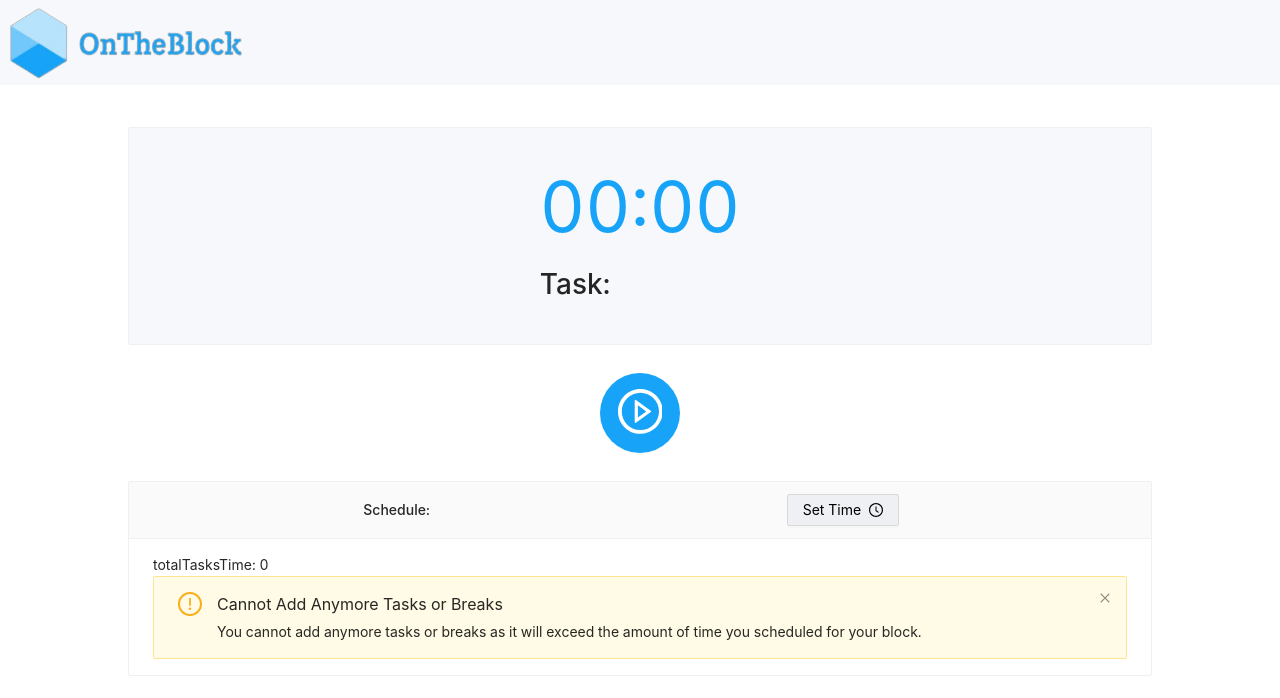
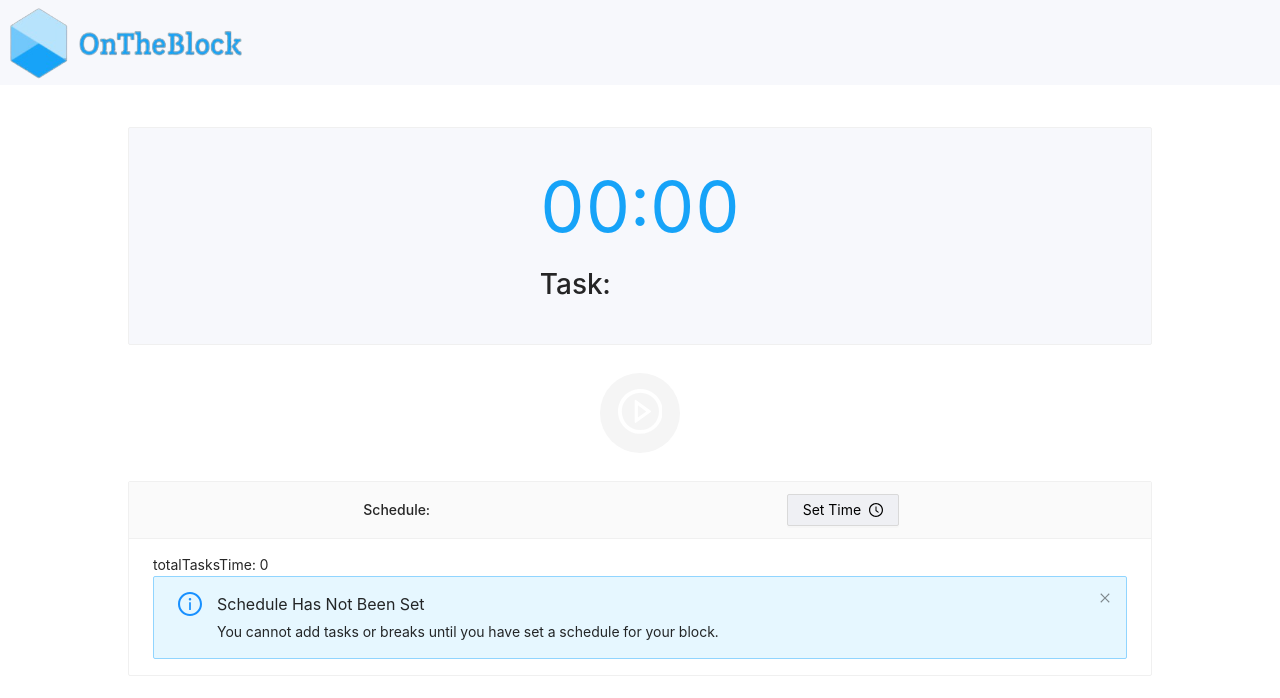
Before and after one commit to BigBlackLab19/otb-antd, a React (Create React App) app: page / in a window 1280 px wide. Shown: the top 698 px of the page. Built offline with nearby package versions, Linux system fonts and the light colour scheme.

Commit message:
Add schedule alert and disable play/pause button

```diff
--- a/src/App.jsx
+++ b/src/App.jsx
@@ -8,6 +8,8 @@ import TimerContainer from './components/TimerContainer';
 
 function App() {
   const [isOpenInterruptModal, setOpenInterruptModal] = useState(false);
+  const [isPlayable, setIsPlayable] = useState(false);
+
   function toggleInterruptModal() {
     setOpenInterruptModal(!isOpenInterruptModal);
   }
@@ -20,8 +22,8 @@ function App() {
       />
       <Header />
       <TimerContainer />
-      <PlayPauseButton toggle={toggleInterruptModal} />
-      <TaskContainer />
+      <PlayPauseButton isPlayable={isPlayable} toggle={toggleInterruptModal} />
+      <TaskContainer setIsPlayable={setIsPlayable} />
     </>
   );
 }
--- a/src/components/PlayPauseButton.jsx
+++ b/src/components/PlayPauseButton.jsx
@@ -3,7 +3,8 @@ import { Button } from 'antd';
 import React, { useState } from 'react';
 import styled from 'styled-components';
 
-function PlayPauseButton({ toggle }) {
+function PlayPauseButton(props) {
+  const { toggle, isPlayable } = props;
   const [isRunning, setIsRunning] = useState(false);
 
   function handlePlayClick() {
@@ -19,7 +20,7 @@ function PlayPauseButton({ toggle }) {
 
   return (
     <ParentContainer>
-      <PlayPauseBtn onClick={handler}>
+      <PlayPauseBtn disabled={!isPlayable} onClick={handler}>
         {icon}
       </PlayPauseBtn>
     </ParentContainer>
--- a/src/components/TaskContainer.jsx
+++ b/src/components/TaskContainer.jsx
@@ -16,12 +16,14 @@ import AddBreakButton from './AddBreakButton';
 import AddTaskButton from './AddTaskButton';
 import BreakDisplay from './BreakDisplay';
 import BreakOption from './BreakOption';
+import ScheduleAlert from './ScheduleAlert';
 import SetBlockTimeButton from './SetBlockTimeButton';
 import Task from './Task';
 import TaskAlert from './TaskAlert';
 import TimerInput from './TimerInput';
 
 function TaskContainer(props) {
+  const { setIsPlayable } = props;
   const [changedTimeInput, setChangedTimeInput] = useState(false);
   const [showBreakButton, setShowBreakButton] = useState(false);
   const [changedAddBreakButton, setChangedAddBreakButton] = useState(false);
@@ -50,6 +52,7 @@ function TaskContainer(props) {
   }, [totalTasksTime]);
 
   function deleteListItem() {
+    setIsPlayable(false);
     const currentTask = last(taskList);
     const newTotalTasksTime = totalTasksTime - currentTask.duration;
     setTotalTasksTime(newTotalTasksTime);
@@ -187,6 +190,10 @@ function TaskContainer(props) {
   }
 
   function displayButton() {
+    if (totalScheduleTime - totalTasksTime === 0 && taskList.length === 0) {
+      return <ScheduleAlert />;
+    }
+
     if (!taskList.length) {
       if (totalScheduleTime < DEFAULT_TASK_MINUTES) {
         return <TaskAlert />;
@@ -197,11 +204,15 @@ function TaskContainer(props) {
       );
     }
     if (totalScheduleTime - totalTasksTime < SHORT_BREAK_MINUTES) {
+      setIsPlayable(true);
+
       return <TaskAlert />;
     }
 
     if (last(taskList).type === TASK_TYPES.BREAK) {
       if (totalScheduleTime - totalTasksTime < DEFAULT_TASK_MINUTES) {
+        setIsPlayable(true);
+
         return <TaskAlert />;
       }
 
```
